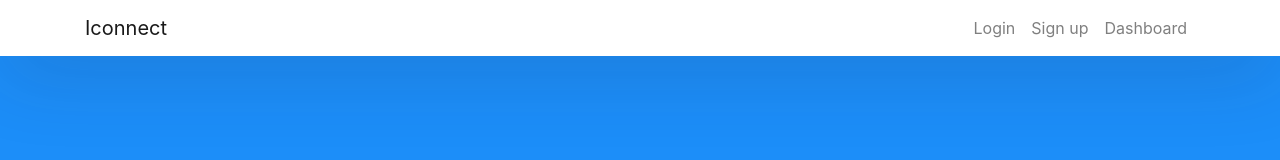
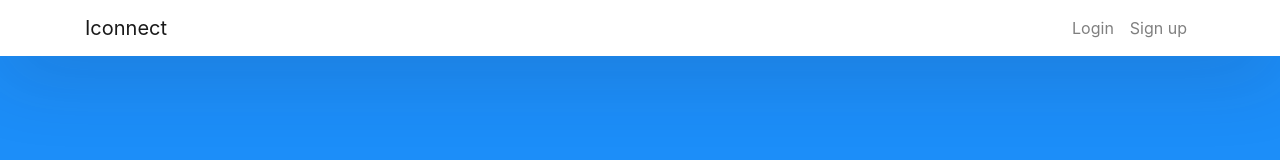
Before and after one commit to sid10on10/iconnect-frontend, a React (Create React App) app: page / in a window 1280 px wide. Shown: the top 160 px of the page. Built offline with nearby package versions, Linux system fonts and the light colour scheme.

Commit message:
dashboard fix

```diff
--- a/src/App.js
+++ b/src/App.js
@@ -26,9 +26,6 @@ function App() {
               <li className="nav-item">
                 <Link className="nav-link" to={"/sign-up"}>Sign up</Link>
               </li>
-              <li className="nav-item">
-                <Link className="nav-link" to={"/dashboard"}>Dashboard</Link>
-              </li>
             </ul>
           </div>
         </div>
```
